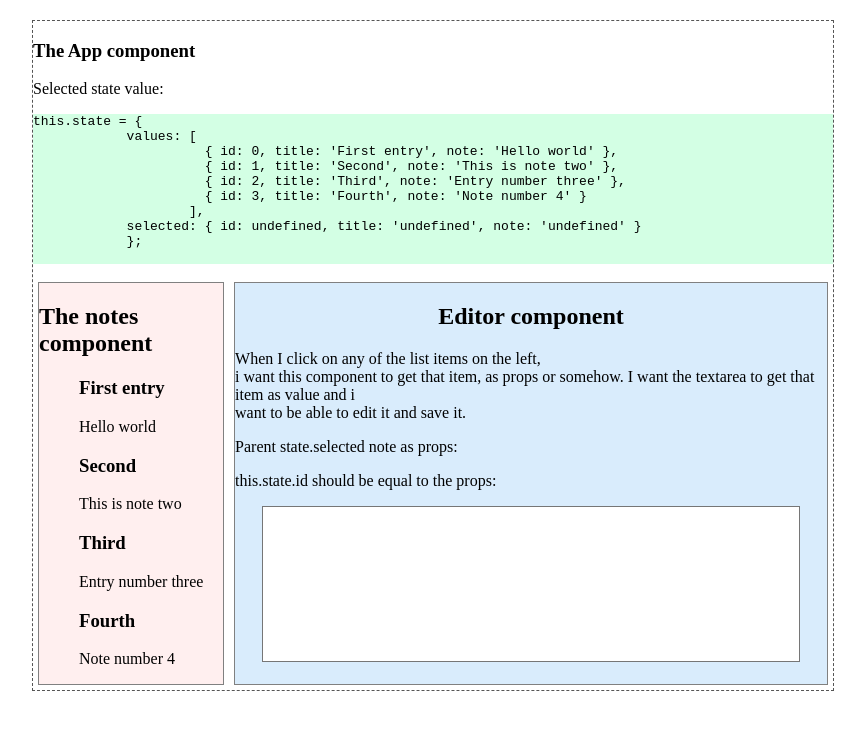
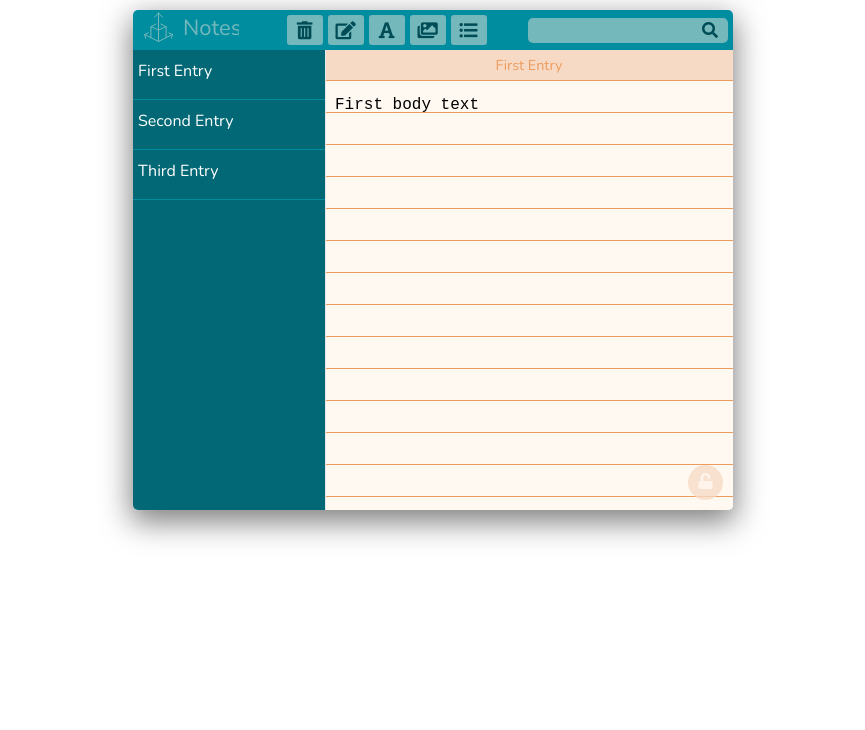
Before and after one commit to irosgrim/listedit, a React (Create React App) app: page / in a window 1280 px wide. Shown: the top 730 px of the page, without its empty margins (207-1072 px from the left). Built offline with nearby package versions, Linux system fonts and the light colour scheme.

Commit message:
this has evolved to a note taker app

```diff
--- a/public/index.html
+++ b/public/index.html
@@ -8,34 +8,22 @@
 			content="width=device-width, initial-scale=1, shrink-to-fit=no"
 		/>
 		<meta name="theme-color" content="#000000" />
-    <!--
-      manifest.json provides metadata used when your web app is installed on a
-      user's mobile device or desktop. See https://developers.google.com/web/fundamentals/web-app-manifest/
-    -->
 		<link rel="manifest" href="%PUBLIC_URL%/manifest.json" />
-    <!--
-      Notice the use of %PUBLIC_URL% in the tags above.
-      It will be replaced with the URL of the `public` folder during the build.
-      Only files inside the `public` folder can be referenced from the HTML.
+		<link
+			rel="stylesheet"
+			href="https://use.fontawesome.com/releases/v5.7.2/css/all.css"
+			integrity="sha384-fnmOCqbTlWIlj8LyTjo7mOUStjsKC4pOpQbqyi7RrhN7udi9RwhKkMHpvLbHG9Sr"
+			crossorigin="anonymous"
+		/>
+		<link
+			rel="stylesheet"
+			href="https://fonts.googleapis.com/css?family=Nunito:200,300,400"
+		/>
 
-      Unlike "/favicon.ico" or "favicon.ico", "%PUBLIC_URL%/favicon.ico" will
-      work correctly both with client-side routing and a non-root public URL.
-      Learn how to configure a non-root public URL by running `npm run build`.
-    -->
-    <title>React App</title>
+		<title>The note taker V1</title>
 	</head>
 	<body>
 		<noscript>You need to enable JavaScript to run this app.</noscript>
 		<div id="root"></div>
-    <!--
-      This HTML file is a template.
-      If you open it directly in the browser, you will see an empty page.
-
-      You can add webfonts, meta tags, or analytics to this file.
-      The build step will place the bundled scripts into the <body> tag.
-
-      To begin the development, run `npm start` or `yarn start`.
-      To create a production bundle, use `npm run build` or `yarn build`.
-    -->
 	</body>
 </html>
--- a/src/App.js
+++ b/src/App.js
@@ -1,59 +1,150 @@
 import React, { Component } from 'react';
 import Editor from './components/Editor';
-import Notes from './components/Notes';
+import Locknote from './components/Locknote';
+import Toolbar from './components/Toolbar';
+import Dragging from './components/Functions';
+import uuid from 'uuid/v4';
 
 import './components/App.css';
 
 class App extends Component {
 	constructor(props) {
 		super(props);
-		this.handleEdit = this.handleEdit.bind(this);
-		this.handleClicked = this.handleClicked.bind(this);
+
 		this.state = {
-			values: [
-				{ id: 0, title: 'First entry', note: 'Hello world' },
-				{ id: 1, title: 'Second', note: 'This is note two' },
-				{ id: 2, title: 'Third', note: 'Entry number three' },
-				{ id: 3, title: 'Fourth', note: 'Note number 4' }
+			note: [
+				{
+					id: uuid(),
+					title: 'First Entry',
+					body: 'First body text',
+					date: this.setNewDate(),
+					haspictures: false,
+					canedit: true
+				},
+				{
+					id: uuid(),
+					title: 'Second Entry',
+					body: 'Second body text',
+					date: this.setNewDate(),
+					haspictures: false,
+					canedit: true
+				},
+				{
+					id: uuid(),
+					title: 'Third Entry',
+					body: 'Third body text',
+					date: this.setNewDate(),
+					haspictures: false,
+					canedit: false
+				}
 			],
-			selected: {}
+			selected: 0
 		};
+		//------------- Bindings
+		this.handleChange = this.handleChange.bind(this);
+		this.handleSelected = this.handleSelected.bind(this);
+		this.handleAddNote = this.handleAddNote.bind(this);
+		this.handleDeleteNote = this.handleDeleteNote.bind(this);
+		this.setNewDate = this.setNewDate.bind(this);
+		this.handleLockClicked = this.handleLockClicked.bind(this);
 	}
-	handleEdit(e) {
-		console.log(e.target.value);
+	componentDidMount() {
+		Dragging();
 	}
-	handleClicked(e) {
-		this.setState({ selected: e });
+
+	setNewDate() {
+		let d = new Date();
+		let year = d.getFullYear();
+		let month = d.getMonth() < 10 ? '0' + (d.getMonth() + 1) : d.getMonth() + 1;
+		let day = d.getDate() < 10 ? '0' + d.getDate() : d.getDate();
+		let fullDate = `${year}-${month}-${day}`;
+		return fullDate;
+	}
+
+	//-------------- Handlers
+
+	handleLockClicked() {
+		console.log('lock clicked');
+		const copyOfNotes = this.state.note;
+		copyOfNotes[this.state.selected].canedit = !copyOfNotes[this.state.selected]
+			.canedit;
+		this.setState({ notes: copyOfNotes });
+	}
+	handleChange(event, index, title) {
+		const copyOfNotes = this.state.note;
+		copyOfNotes[index].title = title;
+		copyOfNotes[index].body = event;
+		this.setState({ note: copyOfNotes });
+	}
+	handleSelected(e) {
+		this.setState({
+			selected: e
+		});
+	}
+	handleAddNote() {
+		const newNote = {
+			id: uuid(),
+			title: 'New note',
+			body: '',
+			date: this.setNewDate(),
+			haspictures: false,
+			canedit: true
+		};
+		this.setState({ note: [...this.state.note, newNote] });
+	}
+
+	handleDeleteNote() {
+		let copyOfNotes = this.state.note;
+		if (this.state.note.length > 1) {
+			copyOfNotes.splice(this.state.selected, 1);
+			this.setState({
+				note: copyOfNotes,
+				selected: this.state.selected > 0 ? this.state.selected - 1 : 0
+			});
+			console.log(this.state.note.length);
+		}
 	}
 	render() {
 		return (
-			<div className="App">
-				<h3>The App component</h3>
-				<p>Selected state value: {this.state.selected.note}</p>
-				<pre>
-					{`this.state = {
-            values: [
-                      { id: 0, title: 'First entry', note: 'Hello world' },
-                      { id: 1, title: 'Second', note: 'This is note two' },
-                      { id: 2, title: 'Third', note: 'Entry number three' },
-                      { id: 3, title: 'Fourth', note: 'Note number 4' }
-                    ],
-            selected: { id: ${this.state.selected.id}, title: '${
-						this.state.selected.title
-					}', note: '${this.state.selected.note}' }
-            };
-          `}
-				</pre>
+			<div className="App" id="container">
+				<Locknote
+					editorlock={this.handleLockClicked}
+					caneditnote={this.state.note[this.state.selected].canedit}
+				/>
 
-				<div className="wrapper">
-					<Notes
-						values={this.state.values}
-						clicked={this.handleClicked}
-						className="list frame">
-						The notes component
-					</Notes>
-					<Editor handleedit={this.handleEdit} selected={this.state.selected} />
+				<Toolbar
+					addnote={this.handleAddNote}
+					deletenote={this.handleDeleteNote}
+				/>
+
+				<div id="left-panel">
+					<ul>
+						{this.state.selected < 0
+							? ''
+							: this.state.note.map(note => {
+									return (
+										<li
+											key={note.id}
+											onClick={() => {
+												this.setState({
+													selected: this.state.note.indexOf(note)
+												});
+											}}>
+											{note.title}
+										</li>
+									);
+							  })}
+					</ul>
 				</div>
+
+				<Editor
+					default={this.state.note}
+					handlechange={this.handleChange}
+					handleselected={this.handleSelected}
+					selected={this.state.selected}
+					data={this.state.note}
+					caneditnote={this.state.note[this.state.selected].canedit}
+				/>
 			</div>
 		);
 	}
--- a/src/components/App.css
+++ b/src/components/App.css
@@ -1,48 +1,273 @@
-.App {
-  max-width: 800px;
-  margin: 20px auto;
-  border: 1px dashed #555555;
+/********** reset defaults **********/
+
+* {
+  margin: 0;
+  padding: 0;
+  box-sizing: border-box;
 }
 
-ul {
-  list-style: none;
+body, html {
+  width: 100%;
+  height: 100%;
 }
 
-li:hover {
-  background-color: #eeeeee;
+/********** typography **********/
+
+h1 {
+  font-size: 1.2rem;
+}
+
+h2 {
+  font-size: 1rem;
+  font-weight: 400;
+}
+
+h3 {
+  font-size: 0.9rem;
+  font-weight: 200;
+}
+
+p {
+  font-size: 14px;
+  font-weight: 200;
+}
+
+body {
+  font-family: 'Nunito', sans-serif;
+  font-size: 16px;
+}
+
+/********** main *********/
+
+#container {
+  position: relative;
+  width: 600px;
+  height: 500px;
+  margin: 10px auto;
+  border-radius: 5px;
+  box-shadow: 0 10px 30px 2px rgba(0, 0, 0, 0.50);
+}
+
+/********** note list and editor body **********/
+
+#left-panel {
+  position: absolute;
+  overflow-y: scroll;
+  left: 0;
+  top: 40px;
+  bottom: 0;
+  right: 300px;
+  min-width: 200px;
+  max-width: 300px;
+  color: #ffffff;
+  background: #026875;
+  border-radius: 0 0 0 5px;
+}
+
+#left-panel ul {
+  list-style-type: none;
+}
+
+#left-panel li {
+  border-bottom: 1px solid #008da0;
+  padding: 10px 5px 0 5px;
+  min-height: 50px;
+  cursor: pointer;
+  transition: 0.5s;
+}
+
+#left-panel li:hover {
+  background-color: #047f8f;
+}
+
+.selected {
+  background-color: #047f8f;
+}
+
+#right-panel {
+  position: absolute;
+  overflow: scroll;
+  right: 0;
+  top: 40px;
+  bottom: 0;
+  width: 68%;
+  max-width: 68%;
+  min-width: 300px;
+  color: #000000;
+  background: #fff9f2;
+  border-radius: 0 0 5px 0;
+}
+
+#drag {
+  position: absolute;
+  left: -4px;
+  top: 0;
+  bottom: 0;
+  width: 5px;
+  height: 100%;
+  background-color: #e6e6e6;
+  cursor: ew-resize;
+  transition: 0.3s;
+}
+
+#drag:hover {
+  width: 7px;
+  background-color: #ed9c5d;
+}
+
+.editor {
+  width: 100%;
+  height: 100%;
+  padding: 10px;
+  border: none;
+  resize: none;
+  background-image: linear-gradient(#ed9c5d 2%, #fff9f2 2%);
+  background-size: 100% 2rem;
+  line-height: 1.99rem;
+  font-size: 1rem;
+  border-radius: 0 0 5px 0;
+}
+
+.editor:focus {
+  outline: none;
+}
+
+.title {
+  text-align: center;
+  color: #ed9c5d;
+  font-weight: 200;
+  padding: 5px;
+  background: #f7dac5;
+}
+
+/********** toolbar and buttons **********/
+
+.toolbar {
+  display: flex;
+  flex-direction: row;
+  flex-wrap: nowrap;
+  justify-content: left;
+  align-items: center;
+  padding-left: 10px;
+  padding-right: 5px;
+  height: 40px;
+  background: #008da0;
+  border-radius: 5px 5px 0 0;
+}
+
+.toolbar-menu {
+  display: flex;
+  flex-direction: row;
+  flex-wrap: nowrap;
+  justify-content: space-between;
+  align-items: center;
+  width: 100%;
+  padding-left: 20px;
+}
+
+.toolbar-title {
+  font-size: 1rem;
+  width: 150px;
+  font-weight: 400;
+  color: #95EEFF;
+}
+
+.menu-controls ul {
+  list-style-type: none;
+  color: #004C56;
+  font-size: 18px;
+}
+
+.menu-controls ul li {
+  display: inline-block;
+  text-align: center;
+  padding-top: 4px;
+}
+
+.btn {
+  width: 36px;
+  height: 30px;
+  background-color: #74b8bb;
+  border-radius: 3px;
+  transition: 0.5s;
+  margin-left: 5px;
   cursor: pointer;
 }
 
-.wrapper {
-  display: flex;
+.btn:hover {
+  background-color: #5ea5a8;
 }
 
-.frame {
-  border: 1px solid gray;
-  margin: 5px;
+.menu-search {
+  position: relative;
 }
 
-.list {
-  flex-grow: 2;
-  background-color: #ffefef;
+.search-input {
+  height: 25px;
+  border-radius: 5px;
+  border: none;
+  background-color: #74b8bb;
+  width: 200px;
+  padding-right: 30px;
+  padding-left: 5px;
+  color: #004C56;
 }
 
-.editor {
-  flex-grow: 1;
-  background-color: #d9ecfc;
-  text-align: center;
+.search-input:focus {
+  outline: none;
+  border: 2px solid #ee848e;
+  border-radius: 5px;
 }
 
-pre {
-  background-color: #d3ffe4;
+.search-btn {
+  position: absolute;
+  right: 10px;
+  top: 4px;
+  color: #004C56;
 }
 
-textarea {
-  width: 90%;
-  background-color: #ffffff;
-  resize: none;
+.picture-attachments {
+  display: flex;
+  flex-direction: row;
+  flex-wrap: nowrap;
+  justify-content: flex-start;
+  align-items: center;
+  overflow-x: scroll;
+  padding: 10px;
 }
 
-p {
-  text-align: left;
+.picture {
+  border-radius: 5px;
+  min-width: 100px;
+  height: 100px;
+  background-color: #d8d8d8;
+  margin-left: 5px;
+  margin-right: 5px;
 }
+
+.lock-btn {
+  position: absolute;
+  z-index: 13;
+  bottom: 10px;
+  right: 10px;
+  width: 35px;
+  height: 35px;
+  border-radius: 50%;
+  background: #F7DAC5;
+  opacity: 0.78;
+  text-align: center;
+  padding-top: 6px;
+  color: #fff3e9;
+  transition: 0.5s;
+  cursor: pointer;
+}
+
+.locked {
+  color: #ED9C5D;
+  transition: 0.5s;
+}
+
+.lock-btn:hover {
+  color: #ffeadb;
+  background: #ffcaa4;
+}
--- a/src/components/Editor.js
+++ b/src/components/Editor.js
@@ -4,40 +4,69 @@ class Editor extends Component {
 	constructor(props) {
 		super(props);
 		this.state = {
-			id: this.props.selected.id,
-			title: this.props.selected.title,
-			note: this.props.selected.note
+			note: [
+				{
+					id: 0,
+					title: '',
+					body: '',
+					date: '',
+					haspictures: false,
+					canedit: true
+				}
+			],
+			selected: 0,
+			caneditnote: true
 		};
 
 		this.handleChange = this.handleChange.bind(this);
 	}
+	componentDidUpdate(prevProps, prevState) {
+		if (prevProps.data !== this.props.data) {
+			this.setState({
+				note: this.props.data
+			});
+		}
+	}
+	componentDidMount() {
+		this.setState({ note: this.props.default });
+	}
 
+	newTitle = event => {
+		const newState = this.state.note;
+		newState[this.props.selected].body = event.target.value;
+
+		const substr =
+			newState[this.props.selected].body.length < 25 &&
+			newState[this.props.selected] !== -1
+				? newState[this.props.selected].body
+				: newState[this.props.selected].body.substring(0, 22);
+		return substr;
+	};
 	handleChange(event) {
-		this.setState({ note: event.target.value });
-		//this.props.handleedit(event.target.value);
-		console.log(event.target.value);
+		const newState = this.state.note;
+		newState[this.props.selected].body = event.target.value;
+		this.setState({ note: newState });
+
+		console.log(this.newTitle(event));
+		this.props.handlechange(
+			event.target.value,
+			this.props.selected,
+			this.newTitle(event)
+		);
 	}
+
 	render() {
 		return (
-			<div className="editor frame">
-				<h2>Editor component</h2>
-				<p>
-					When I click on any of the list items on the left, <br /> i want this
-					component to get that item, as props or somehow. I want the textarea
-					to get that item as value and i <br /> want to be able to edit it and
-					save it.
-				</p>
-				<p>Parent state.selected note as props: {this.props.selected.note}</p>
-				<p>
-					this.state.id should be equal to the props: {this.props.selected.id}
-				</p>
-
+			<div id="right-panel">
+				<div id="drag" />
+				<h3 className="title">{this.state.note[this.props.selected].title}</h3>
 				<textarea
+					id="editor"
+					className="editor"
 					name="editor"
-					id="editor"
 					cols="30"
 					rows="10"
-					defaultValue={this.props.selected.note}
+					value={this.state.note[this.props.selected].body}
 					onChange={this.handleChange}
 				/>
 			</div>
--- /dev/null
+++ b/src/components/Functions.js
@@ -0,0 +1,31 @@
+function Dragging() {
+	let isResizing = false;
+	let lastDownX = 0;
+	let editor_enabled = true;
+
+	const container = document.getElementById('container');
+	const left = document.getElementById('left-panel');
+	const right = document.getElementById('right-panel');
+	const panel_resizer = document.getElementById('drag');
+
+	panel_resizer.onmousedown = e => {
+		isResizing = true;
+		lastDownX = e.clientX;
+	};
+
+	document.onmousemove = e => {
+		if (!isResizing) {
+			return;
+		}
+
+		let offsetRight =
+			container.clientWidth - (e.clientX - container.offsetLeft);
+		left.style.right = offsetRight + 'px';
+		right.style.width = offsetRight + 'px';
+	};
+
+	document.onmouseup = e => {
+		isResizing = false;
+	};
+}
+export default Dragging;
--- /dev/null
+++ b/src/components/Locknote.js
@@ -0,0 +1,16 @@
+import React, { Component } from 'react';
+
+class Locknote extends Component {
+	render() {
+		return (
+			<div className="lock-btn" id="lock-btn" onClick={this.props.editorlock}>
+				<i
+					className={
+						this.props.caneditnote ? 'fas fa-unlock' : 'fas fa-lock locked'
+					}
+				/>
+			</div>
+		);
+	}
+}
+export default Locknote;
--- /dev/null
+++ b/src/components/Logo.js
@@ -0,0 +1,25 @@
+import React from 'react';
+function Logo() {
+	return (
+		<h1 className="toolbar-title">
+			<svg xmlns="http://www.w3.org/2000/svg" width="96" height="31">
+				<g fill="none" fillRule="evenodd">
+					<text
+						fill="#75B8BB"
+						fontFamily="Nunito-ExtraLight, Nunito"
+						fontSize="22"
+						fontWeight="300"
+						transform="translate(1 1)">
+						<tspan x="39" y="22">
+							Notes
+						</tspan>
+					</text>
+					<g fillRule="nonzero" stroke="#75B8BB" strokeLinecap="round">
+						<path d="M7.885 14.77l5.164-2.704M8.377 14.77l6.885 3.197M7.885 14.77v10.574M23.115 14.77l-5.164-2.704M22.623 14.77l-6.885 3.197M23.115 14.77v10.574M1.69 22.439l3.49-1.521M1.436 22.59l1.336 3.564M1.984 22.64l13.107 6.644M29.326 22.439l-3.49-1.521M29.58 22.59l-1.336 3.564M29.033 22.64l-13.108 6.644M15.508 1v28.525M11.574 5.18L15.508 1M19.443 5.18L15.508 1" />
+					</g>
+				</g>
+			</svg>
+		</h1>
+	);
+}
+export default Logo;
--- /dev/null
+++ b/src/components/Search.js
@@ -0,0 +1,13 @@
+import React, { Component } from 'react';
+
+class Search extends Component {
+	render() {
+		return (
+			<div className="menu-search">
+				<input type="text" className="search-input" />
+				<i className="fas fa-search search-btn" />
+			</div>
+		);
+	}
+}
+export default Search;
--- /dev/null
+++ b/src/components/Toolbar.js
@@ -0,0 +1,22 @@
+import React, { Component } from 'react';
+import Logo from './Logo';
+import Toolbarbuttons from './Toolbarbuttons';
+import Search from './Search';
+
+class Toolbar extends Component {
+	render() {
+		return (
+			<div className="toolbar">
+				<Logo />
+				<div className="toolbar-menu">
+					<Toolbarbuttons
+						addnote={this.props.addnote}
+						deletenote={this.props.deletenote}
+					/>
+					<Search />
+				</div>
+			</div>
+		);
+	}
+}
+export default Toolbar;
--- /dev/null
+++ b/src/components/Toolbarbuttons.js
@@ -0,0 +1,26 @@
+import React from 'react';
+
+function Toolbarbuttons(props) {
+	return (
+		<div className="menu-controls">
+			<ul>
+				<li className="btn" onClick={props.deletenote}>
+					<i className="fas fa-trash-alt" />
+				</li>
+				<li className="btn" onClick={props.addnote}>
+					<i className="fas fa-edit" />
+				</li>
+				<li className="btn">
+					<i className="fas fa-font" />
+				</li>
+				<li className="btn">
+					<i className="fas fa-images" />
+				</li>
+				<li className="btn">
+					<i className="fas fa-list-ul" />
+				</li>
+			</ul>
+		</div>
+	);
+}
+export default Toolbarbuttons;
```
Also changed, not shown: 1 other file (tests, documents, lock files or other folders). Lines whose indentation alone changed are shown as unchanged.
